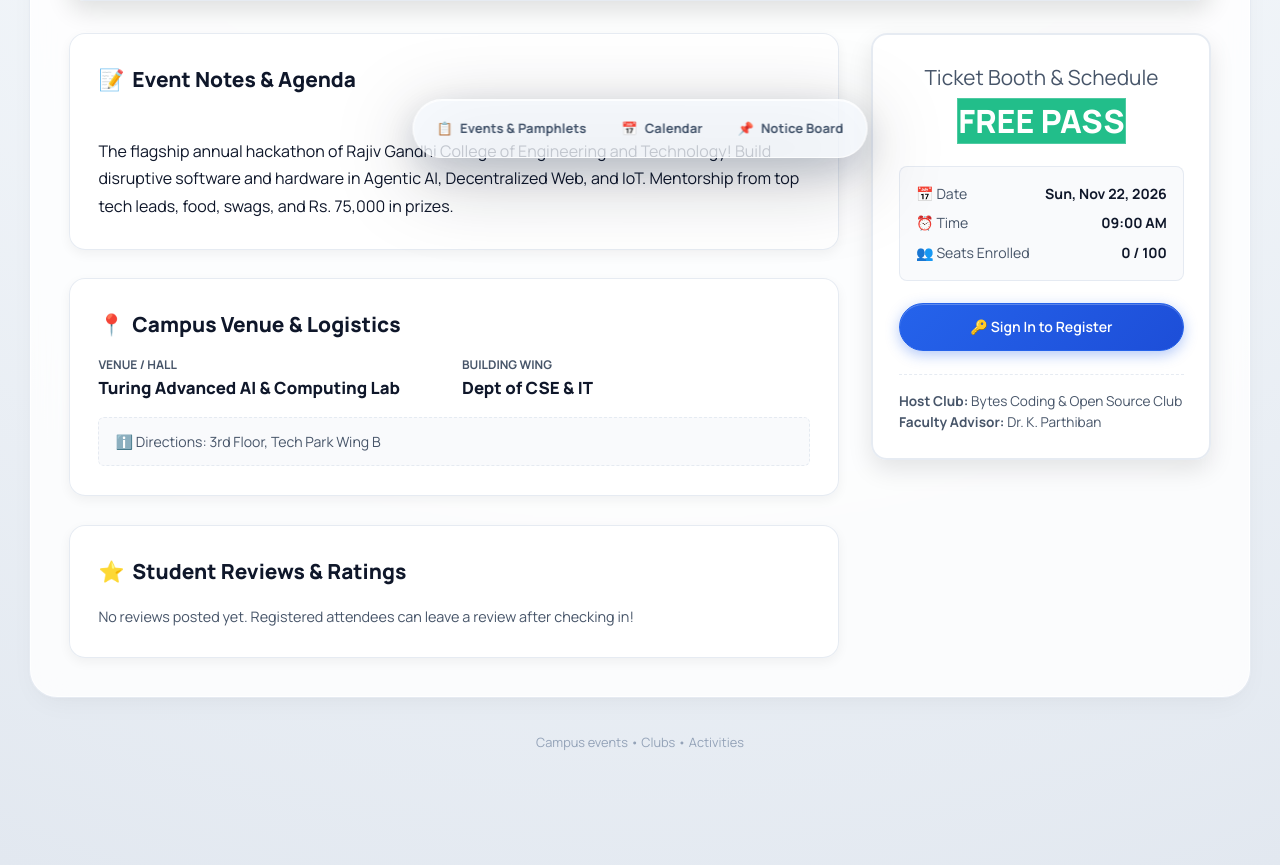
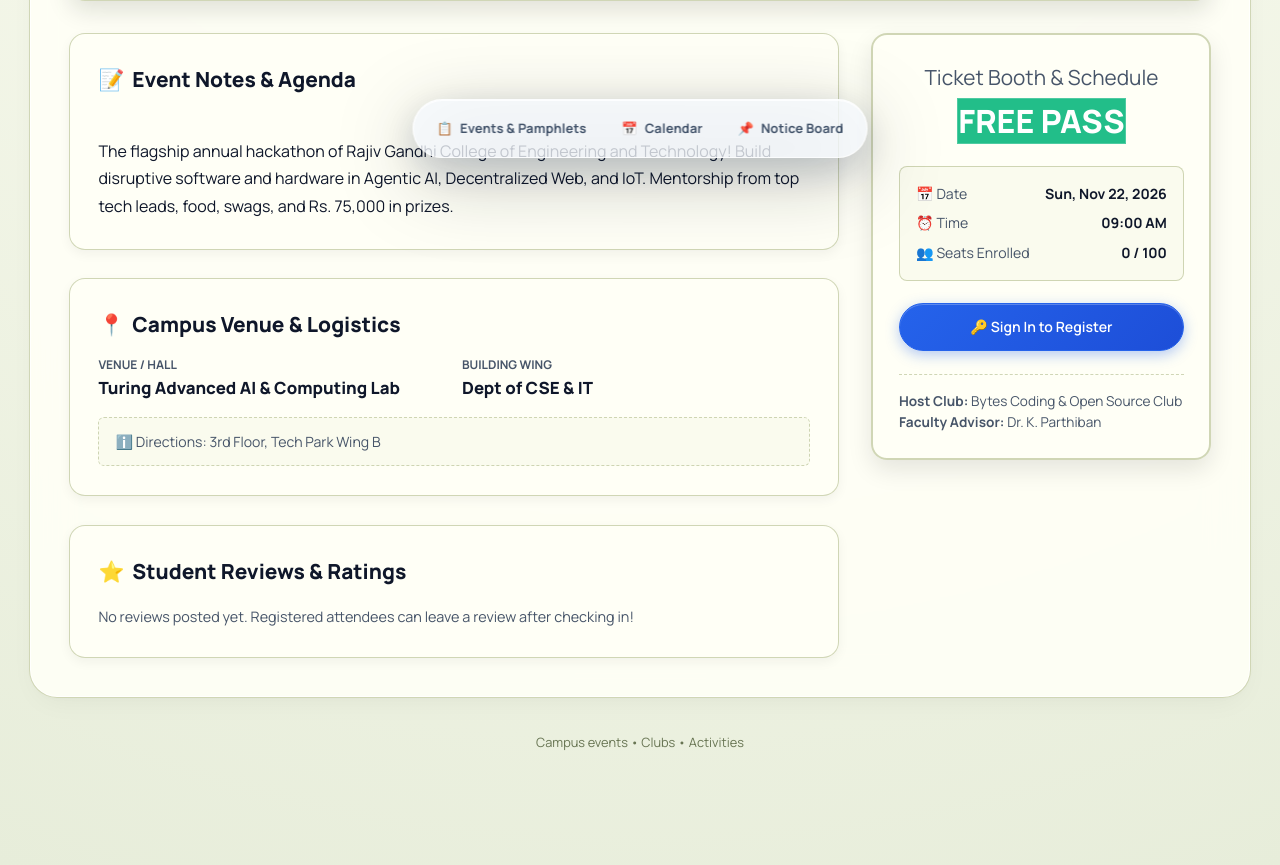
Before and after one commit to Parthiban-codex/College-event-portal, a Flask app: page /event/1 in a window 1280 px wide. Shown: the part 626-1491 px from the top of the page. Run offline with Flask 3, Linux system fonts and the light colour scheme; data that the repository does not hold is empty.

Commit message:
refurbished

```diff
--- a/static/css/style.css
+++ b/static/css/style.css
@@ -17,14 +17,14 @@
     --rgcet-gold: #F59E0B;
 
     /* Ambient Canvas */
-    --ambient-bg: #F8FAFC;
-    --ambient-gradient: radial-gradient(circle at 50% 0%, #FFFFFF 0%, #F1F5F9 50%, #E2E8F0 100%);
+    --ambient-bg: #F3F6E8;
+    --ambient-gradient: radial-gradient(circle at 50% 0%, #FFFEF3 0%, #F3F6E8 52%, #E7EDDA 100%);
 
     /* Frosted Glassmorphic Surfaces */
-    --glass-surface: rgba(255, 255, 255, 0.82);
-    --glass-surface-hover: rgba(255, 255, 255, 0.95);
-    --glass-border: rgba(226, 232, 240, 0.85);
-    --glass-border-subtle: rgba(255, 255, 255, 0.9);
+    --glass-surface: rgba(255, 255, 247, 0.9);
+    --glass-surface-hover: rgba(255, 255, 239, 0.97);
+    --glass-border: rgba(190, 199, 157, 0.72);
+    --glass-border-subtle: rgba(255, 255, 239, 0.95);
     --glass-blur: blur(20px);
 
     /* 2D Morphic Shadows */
@@ -45,7 +45,7 @@
     /* Text & Inks */
     --text-primary: #0F172A;
     --text-secondary: #475569;
-    --text-muted: #94A3B8;
+    --text-muted: #687553;
     --text-inverse: #FFFFFF;
 
     /* Semantic Status Accents */
@@ -70,8 +70,8 @@
     --status-purple-border: rgba(139, 92, 246, 0.25);
 
     /* Form & Controls */
-    --control-bg: rgba(248, 250, 252, 0.85);
-    --control-border: #CBD5E1;
+    --control-bg: rgba(250, 251, 237, 0.92);
+    --control-border: #C4CCAA;
     --control-border-focus: #2563EB;
 
     /* Radii */
```
Also changed, not shown: templates/calendar.html (+24 -2 lines).
